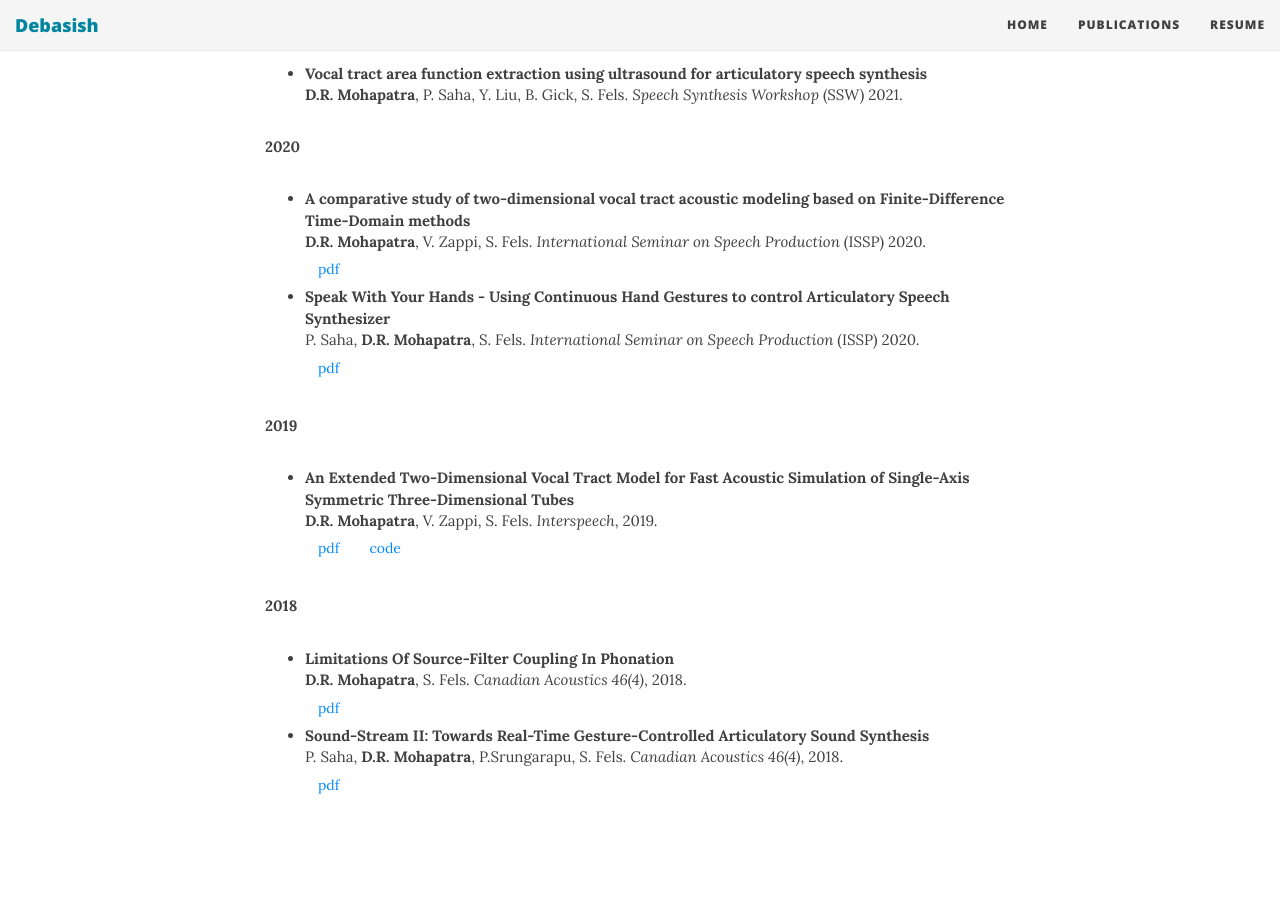
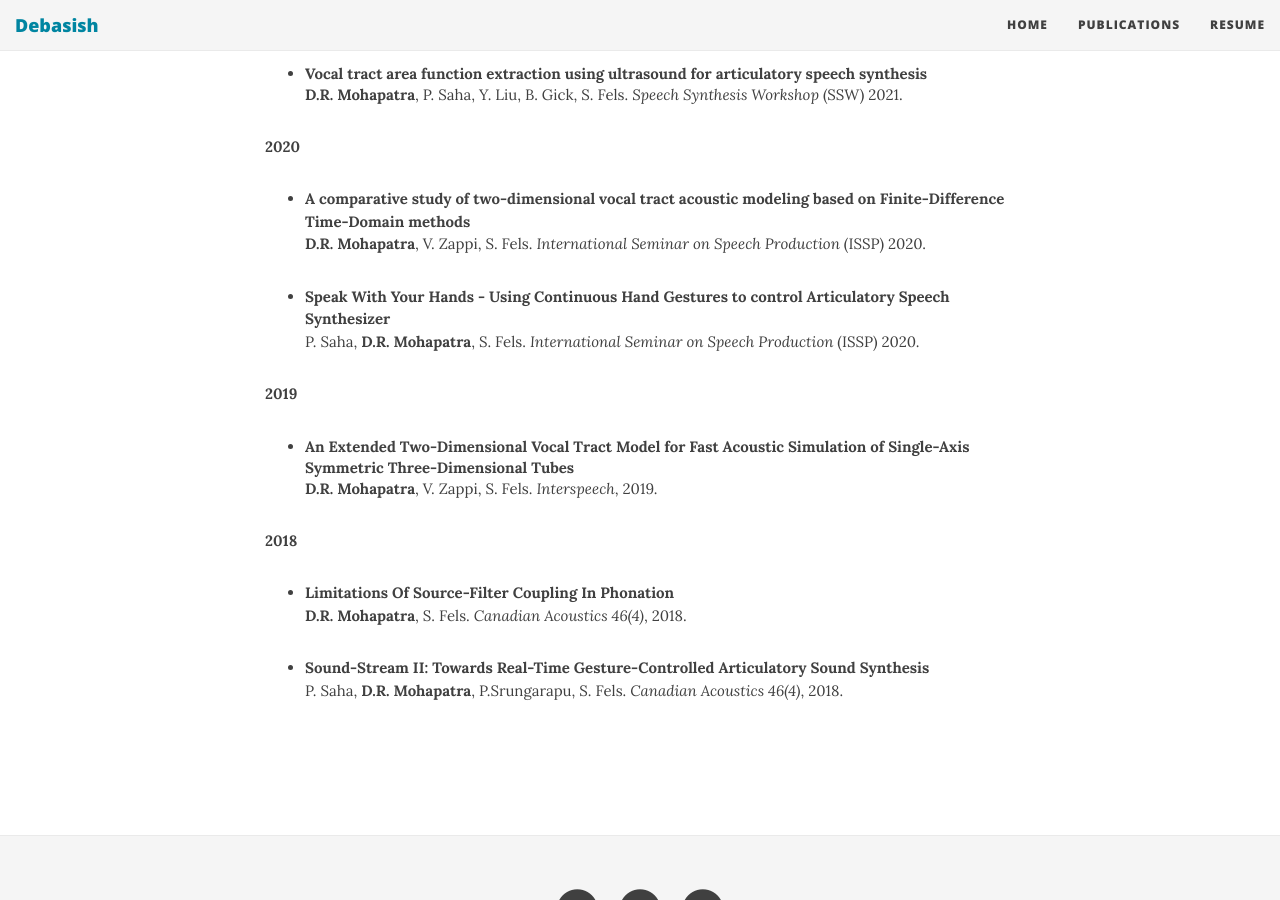
Before and after one commit to Debasishray19/debasishray19.github.io, a Jekyll site: the page built from publications.md, in a window 1280 px wide and 900 px high, scrolled down 446 px. Built offline with Jekyll 4.4.1, drawn with Linux system fonts in a browser that asks for light colours; nearby versions of some CDN libraries.

Commit message:
Update publications.md

```diff
--- a/publications.md
+++ b/publications.md
@@ -20,27 +20,23 @@ You can also check my <a href="https://scholar.google.com/citations?user=HzIWE5k
 - **A comparative study of two-dimensional vocal tract acoustic modeling based on Finite-Difference Time-Domain methods**
 	**D.R. Mohapatra**, V. Zappi, S. Fels.
 	*International Seminar on Speech Production* (ISSP) 2020.
-	[pdf](https://arxiv.org/pdf/2102.04588.pdf){: .btn}
+
 - **Speak With Your Hands - Using Continuous Hand Gestures to control Articulatory Speech Synthesizer**
 	P. Saha, **D.R. Mohapatra**, S. Fels.
 	*International Seminar on Speech Production* (ISSP) 2020.
-	[pdf](https://arxiv.org/pdf/2102.01640.pdf){: .btn}
 
 **2019**
 - **An Extended Two-Dimensional Vocal Tract Model for Fast Acoustic Simulation of Single-Axis Symmetric Three-Dimensional Tubes**
 	**D.R. Mohapatra**, V. Zappi, S. Fels.
 	*Interspeech*, 2019.
-	[pdf](https://www.isca-speech.org/archive/Interspeech_2019/pdfs/1764.pdf){: .btn}
-	[code](https://github.com/Debasishray19/Talking-Tube){: .btn}
 
 **2018**
 - **Limitations Of Source-Filter Coupling In Phonation**
 	**D.R. Mohapatra**, S. Fels.
 	*Canadian Acoustics 46(4)*, 2018.
-	[pdf](https://arxiv.org/pdf/1811.07435.pdf){: .btn}
+
 - **Sound-Stream II: Towards Real-Time Gesture-Controlled Articulatory Sound Synthesis**
 	P. Saha, **D.R. Mohapatra**, P.Srungarapu, S. Fels.
 	*Canadian Acoustics 46(4)*, 2018.
-	[pdf](https://arxiv.org/pdf/1811.08029.pdf){: .btn}
 
 <br />
```
